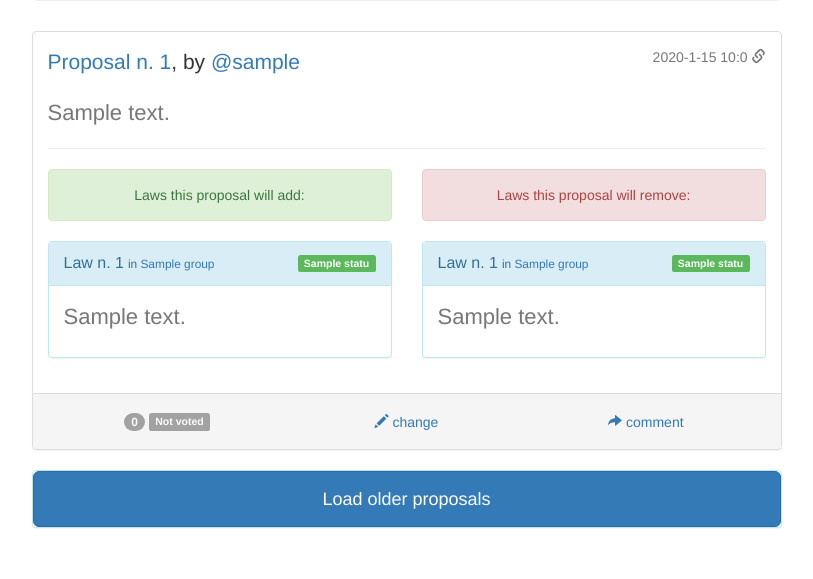
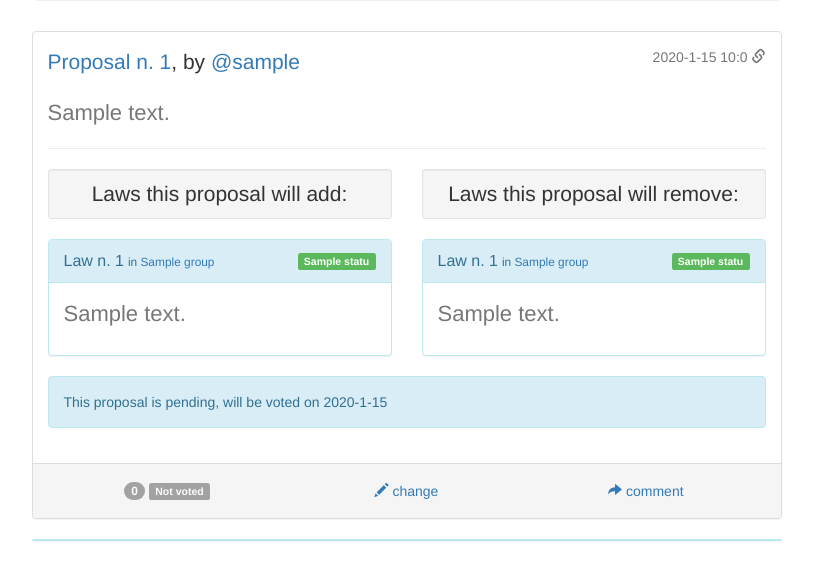
Before and after one commit to pasqu4le/tingsmen, a Flask app: template app/templates/proposals.html in a window 1280 px wide. Shown: the part 221-800 px from the top of the page, without its empty margins (331-1144 px from the left). Run offline with Flask 2, Linux system fonts and the light colour scheme; tables that the repository leaves empty hold one stand-in row (values such as "Sample post"); the template is opened without the code that fills it: values that come from a table or form of the project are taken from there, most other values are stand-ins (such as "Sample title", 1, 10 or a date in 2020); parts of the project's set-up code (start-up, migrations or seed data) failed here and were passed over; some libraries are stand-ins or nearby versions.

Commit message:
l.9 p.4 - pending proposals

```diff
--- a/app/database.py
+++ b/app/database.py
@@ -165,11 +165,17 @@ class Proposal(db.Model):
     def is_open(self):
         return date.today() == self.vote_day
 
+    @hybrid_property
+    def is_pending(self):
+        return date.today() < self.vote_day
+
     @staticmethod
-    def get_more(num=5, open=False, older_than=None):
+    def get_more(num=5, open=False, pending=False, older_than=None):
         query = Proposal.query
         if open:
             query = query.filter_by(is_open=True)
+        if pending:
+            query = query.filter_by(is_pending=True)
         if older_than:
             query = query.filter(Proposal.date < older_than)
         return query.order_by(Proposal.date.desc())[:num]
--- a/app/static/js/proposal_forms.js
+++ b/app/static/js/proposal_forms.js
@@ -22,7 +22,7 @@ $(document).ready(function() {
         $('#remove-law-container').children().last().clone().appendTo('#remove-law-container')
         nw = $('#remove-law-container').children().last()
         // get the progressive number in his id
-        rn = nw.children().first().children().first().attr("id").match(/\d+/);
+        rn = nw.children().first().children().last().children().first().children().first().attr("id").match(/\d+/);
         rn = rn * 1 + 1
         // set next number his input's attributes
         nw.find('input').each(function(){
--- a/app/templates/macros.html
+++ b/app/templates/macros.html
@@ -96,18 +96,21 @@
             <hr>
             <div class="row">
                 <div class="col-md-6">
-                    <div class="alert alert-success text-center">Laws this proposal will add:</div>
+                    <div class="well well-sm text-center lead strong">Laws this proposal will add:</div>
                     {% for law in proposal.add_laws %}
                         {{ render_law(law, current_user) }}
                     {% endfor %}
                 </div>
                 <div class="col-md-6">
-                    <div class="alert alert-danger text-center">Laws this proposal will remove:</div>
+                    <div class="well well-sm text-center lead strong">Laws this proposal will remove:</div>
                     {% for law in proposal.remove_laws %}
                         {{ render_law(law, current_user) }}
                     {% endfor %}
                 </div>
             </div>
+            {% if proposal.is_pending %}
+                <div class="alert alert-info">This proposal is pending, will be voted on {{ proposal.vote_day.year }}-{{ proposal.vote_day.month }}-{{ proposal.vote_day.day }}</div>
+            {% endif %}
         </div>
         <div class="panel-footer btn-group btn-group-justified">
             <div class="btn-group">
@@ -277,9 +280,9 @@
 </div>
 {%- endmacro %}
 
-{% macro more_proposals_panel(open, older_than) -%}
+{% macro more_proposals_panel(older_than, open=False, pending=False) -%}
 {% if older_than %}
-    <a class="panel-body btn btn-primary btn-lg btn-block" href="javascript://" onclick="Sijax.request('load_more_proposals', [{% if open %}true{% else %}false{%endif%}, '{{ older_than }}']);">Load older proposals</a>
+    <a class="panel-body btn btn-primary btn-lg btn-block" href="javascript://" onclick="Sijax.request('load_more_proposals', [{% if open %}true{% else %}false{% endif %}, {% if pending %}true{% else %}false{% endif %}, '{{ older_than }}']);">Load older proposals</a>
 {% else %}
     <a class="panel-body btn btn-default btn-lg btn-block disabled">There are no more proposals here</a>
 {% endif %}
@@ -384,7 +387,7 @@
         <hr>
         <div class="row">
             <div class="col-md-6">
-                <div class="alert alert-success text-center">Laws this proposal will add:</div>
+                <div class="well well-sm text-center lead strong">Laws this proposal will add:</div>
                 <div id="new-law-form-container">
                     {% for law_form in proposal_form.new_laws %}
                         {# single law-form render #}
@@ -406,13 +409,15 @@
                 <p></p>
             </div>
             <div class="col-md-6">
-                <div class="alert alert-danger text-center">Laws this proposal will remove:</div>
+                <div class="well well-sm text-center lead strong">Laws this proposal will remove:</div>
                 <div id="remove-law-container">
                     {% for remove_field in proposal_form.remove_laws %}
-                        <div class="well row">
-                            <strong class="col-xs-3">Law n°</strong>
-                            <div class="col-xs-9">
-                                {{ render_field(remove_field) }}
+                        <div class="well">
+                            <div class="row">
+                                <strong class="col-xs-3">Law n°</strong>
+                                <div class="col-xs-9">
+                                    {{ render_field(remove_field) }}
+                                </div>
                             </div>
                         </div>
                     {% endfor %}
--- a/app/templates/proposals.html
+++ b/app/templates/proposals.html
@@ -16,9 +16,13 @@
     </div>
     <div class="panel panel-info" id="load_proposals_container">
         {% if proposals %}
-            {{ macros.more_proposals_panel(open, proposals[-1].date) }}
+            {% if current_status == 'open' %}
+                {{ macros.more_proposals_panel(proposals[-1].date, open=True) }}
+            {% elif current_status == 'pending' %}
+                {{ macros.more_proposals_panel(proposals[-1].date, pending=True) }}
+            {% endif %}
         {% else %}
-            {{ macros.more_proposals_panel(False, None) }}
+            {{ macros.more_proposals_panel(None) }}
         {% endif %}
     </div>
 {% endblock %}
--- a/app/views.py
+++ b/app/views.py
@@ -219,7 +219,7 @@ def view_proposal(proposal_id):
         'pages': Page.query.all(),
         'current_user': current_user,
         'proposal': proposal,
-        'statuses': ['all', 'open'],
+        'statuses': ['all', 'open', 'pending'],
         'posts': Post.get_more(group='topic', name=proposal.topic.name),
         'topics_all': Topic.query.all(),
         'submit_post_form': forms.PostForm(),
@@ -230,7 +230,10 @@ def view_proposal(proposal_id):
 
 @app.route('/proposals/')
 def view_proposals():
-    return redirect("/proposals/open/")
+    # show open proposals if there is at least one
+    if Proposal.query.filter_by(is_open=True).count():
+        return redirect("/proposals/open/")
+    return redirect("/proposals/pending/")
 
 
 @app.route('/proposals/<status>/', methods=('GET', 'POST'))
@@ -243,16 +246,20 @@ def proposal_status(status):
         return g.sijax.process_request()
     # non-ajax handling:
     proposals = []
-    description = 'here is one'
+    description = None
     if status == 'open':
         proposals = Proposal.get_more(open=True)
+        description = 'can be voted today'
+    if status == 'pending':
+        proposals = Proposal.get_more(pending=True)
+        description = 'waiting for their vote day'
     elif status == 'all':
         proposals = Proposal.get_more()
     options = {
         'title': ' '.join([status, 'proposals']),
         'pages': Page.query.all(),
         'current_user': current_user,
-        'statuses': ['all', 'open'],
+        'statuses': ['all', 'open', 'pending'],
         'current_status': status,
         'proposals': proposals,
         'description': description
@@ -593,13 +600,14 @@ def load_more_laws(obj_response, group_name, status_name, older_than):
         obj_response.html('#load_laws_container', more_laws_panel(group_name, status_name, None).unescape())
 
 
-def load_more_proposals(obj_response, open, older_than):
-    proposals = Proposal.get_more(open=open, older_than=older_than)
+def load_more_proposals(obj_response, open, pending, older_than):
+    proposals = Proposal.get_more(open=open, pending=pending, older_than=older_than)
     render_proposal = get_template_attribute('macros.html', 'render_proposal')
     more_proposals_panel = get_template_attribute('macros.html', 'more_proposals_panel')
     if proposals:
         for proposal in proposals:
             obj_response.html_append('#proposals-container', render_proposal(proposal, current_user).unescape())
-        obj_response.html('#load_proposals_container', more_proposals_panel(open, proposals[-1].date).unescape())
+        obj_response.html('#load_proposals_container',
+                          more_proposals_panel(proposals[-1].date, open=open, pending=pending).unescape())
     else:
-        obj_response.html('#load_proposals_container', more_proposals_panel(open, None).unescape())
+        obj_response.html('#load_proposals_container', more_proposals_panel(None).unescape())
```
